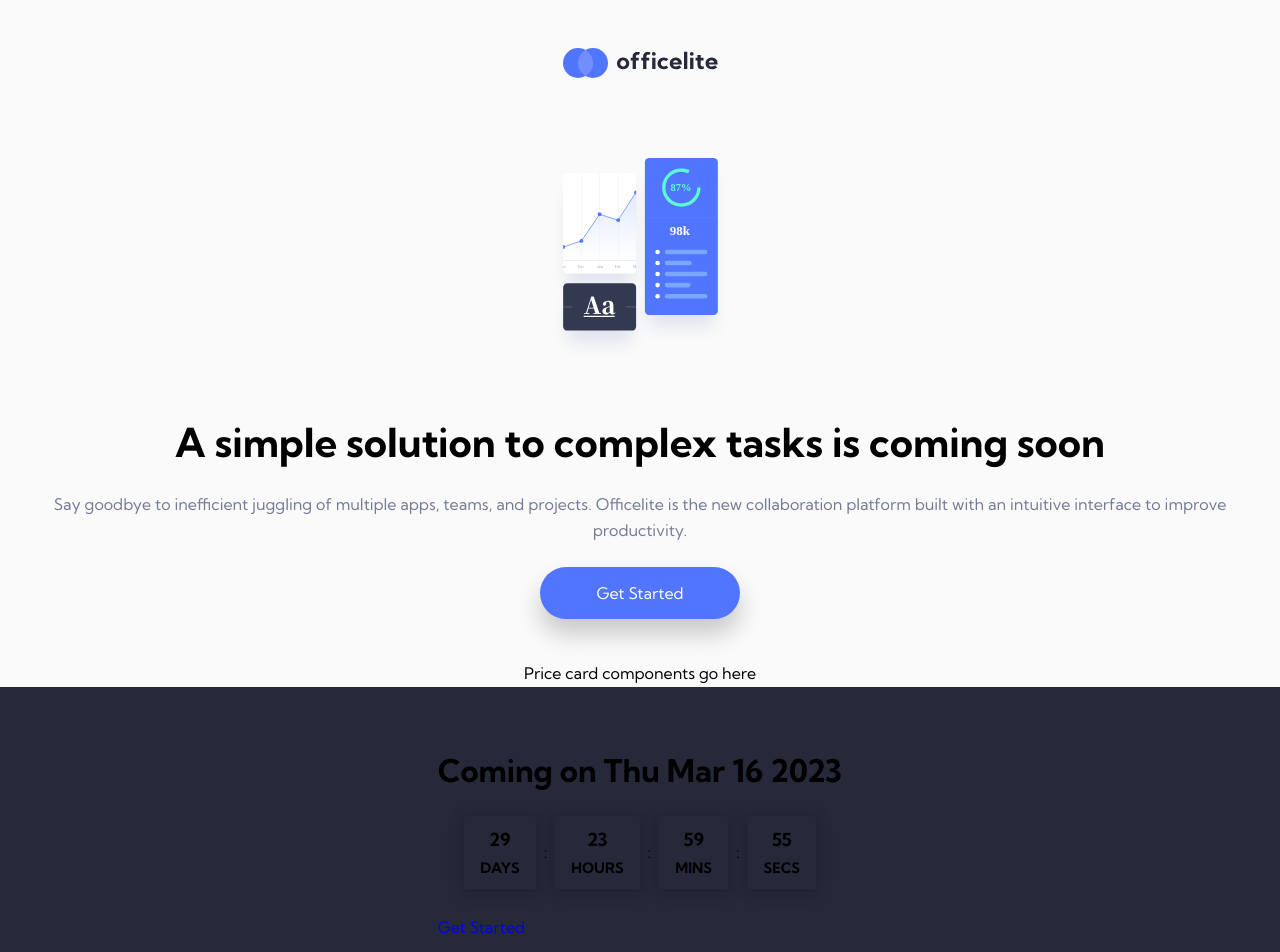
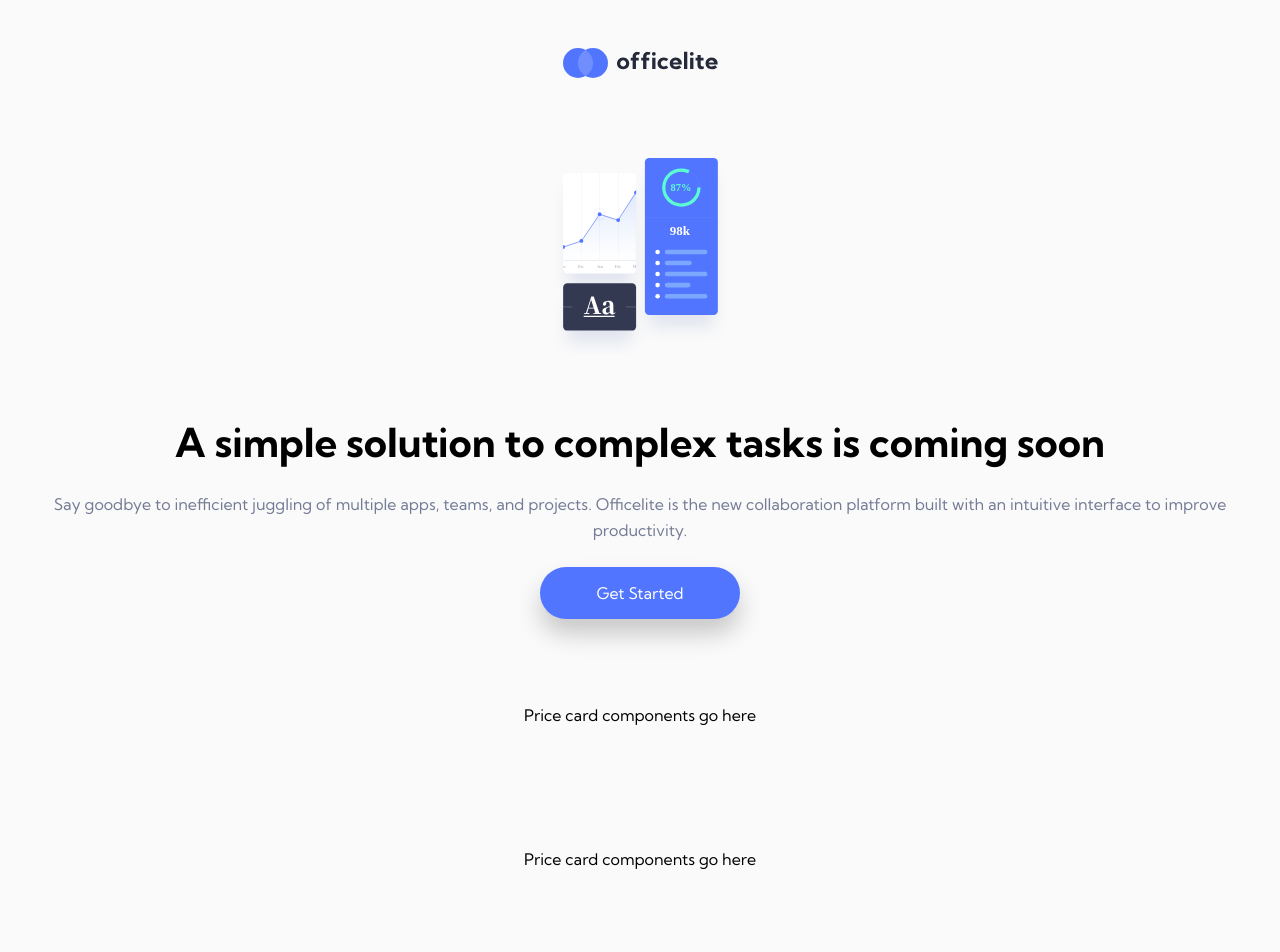
Before and after one commit to Hcmwebs/officelite-coming-soon-site, a React (Vite) app: page / in a window 1280 px wide. Shown: the top 952 px of the page. Built offline with nearby package versions, Linux system fonts and the light colour scheme.

Commit message:
created , indexed and rendered the compo
Signed-off-by: Heze <64218603+Hcmwebs@users.noreply.github.com>

```diff
--- a/src/components/MainContent.jsx
+++ b/src/components/MainContent.jsx
@@ -1,13 +1,16 @@
 import React from 'react'
-import { StyledContainer, StyledMainContent } from '../styles'
+import { StyledContainer, StyledMainContent, StyledSection } from '../styles'
 
 const MainContent = () => {
 	return (
 		<StyledContainer>
 			<StyledMainContent>
-				<section className='cards'>
+				<StyledSection>
+					{}
 					<div>Price card components go here</div>
-				</section>
+					<div>Price card components go here</div>
+					<div>Price card components go here</div>
+				</StyledSection>
 			</StyledMainContent>
 		</StyledContainer>
 	)
--- /dev/null
+++ b/src/styles/StyledSection.jsx
@@ -0,0 +1,11 @@
+import styled from 'styled-components'
+
+const StyledSection = styled.section`
+	min-height: 50vh;
+	display: grid;
+	place-items: center;
+	grid-template-columns: 1fr;
+  gap: 2rem;
+`
+
+export default StyledSection
--- a/src/styles/index.jsx
+++ b/src/styles/index.jsx
@@ -6,6 +6,7 @@ import StyledHero from './StyledHero'
 import StyledButton from './StyledButton'
 import StyledFooter from './StyledFooter'
 import StyledMainContent from './StyledMainContent'
+import StyledSection from './StyledSection'
 export {
 	GlobalStyles,
 	StyledLogo,
@@ -14,5 +15,6 @@ export {
 	StyledHero,
 	StyledButton,
   StyledMainContent,
+  StyledSection,
 	StyledFooter,
 }
```
